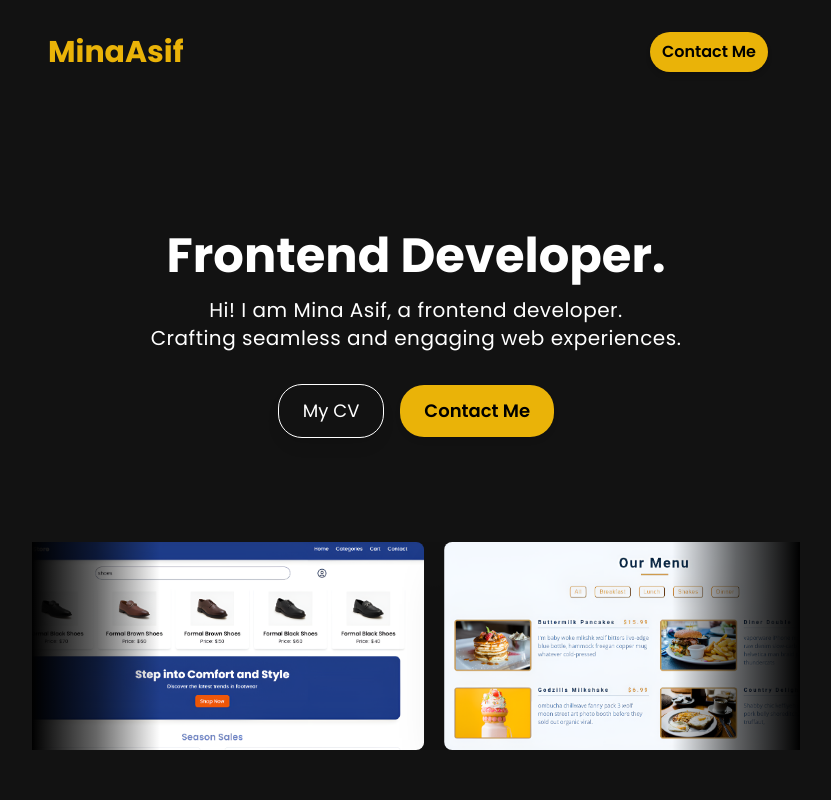
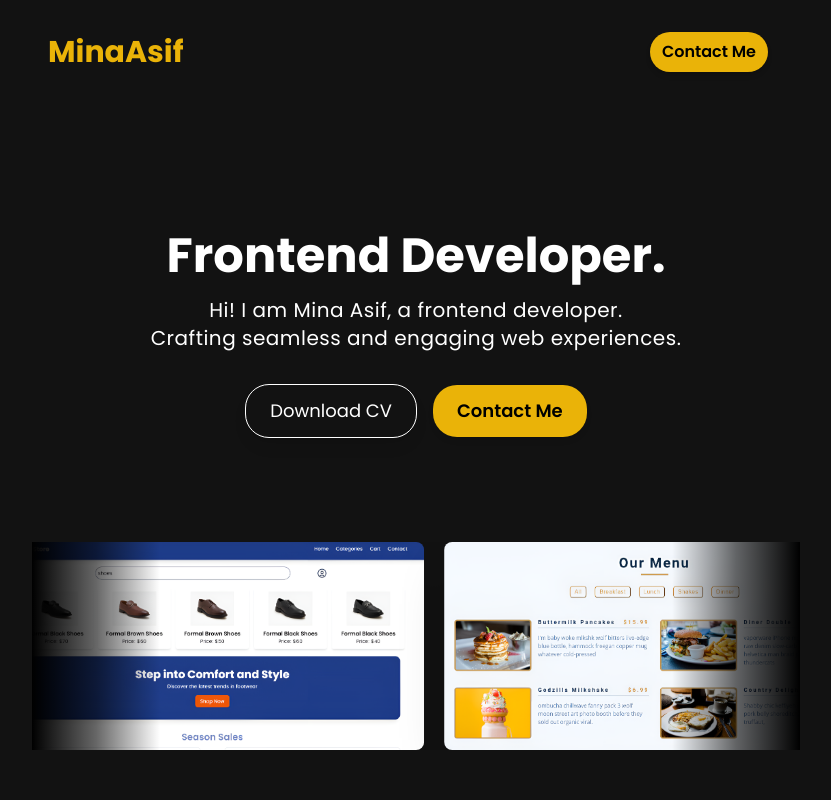
Before and after one commit to Mina-Shah/My-Portfolio, a React (Vite) app: page / in a window 1280 px wide. Shown: the top 800 px of the page, without its empty margins (224-1055 px from the left). Built offline with nearby package versions, Linux system fonts and the light colour scheme.

Commit message:
page fixes

```diff
--- a/src/components/Home.jsx
+++ b/src/components/Home.jsx
@@ -1,5 +1,5 @@
 import React from "react";
-import { useNavigate } from "react-router-dom";
+import { Link, useNavigate } from "react-router-dom";
 import { motion } from "framer-motion";
 import Projects from "./Projects";
 import About from "./About";
@@ -28,18 +28,19 @@ const Home = () => {
             <span>Crafting seamless and engaging web experiences.</span>
           </p>
         </div>
+        <div className="flex flex-row items-center gap-4 mt-6 justify-center mb-6 w-full">
+          <Link
+            to="/Mina_Asif__CV.pdf"
+            target="_blank"
+            rel="noopener noreferrer"
+            className="text-white border border-white text-base sm:text-lg px-6 py-3 rounded-3xl shadow-lg hover:bg-neutral-800 transition duration-300 text-center w-auto"
+          >
+            Download CV
+          </Link>
 
-        <div className="flex flex-col sm:flex-row sm:items-center space-y-4 sm:space-y-0 sm:space-x-4 mt-6 w-ful justify-center mb-6">
-          <a
-            href="/Mina_Asif_CV.pdf"
-            download="Mina_Asif_CV.pdf"
-            className="text-white border border-white text-lg px-6 py-3 rounded-3xl shadow-lg hover:bg-neutral-800 transition duration-300 text-center w-full sm:w-auto"
-          >
-            My CV
-          </a>
           <button
             onClick={() => navigate("/contact")}
-            className="px-6 py-3 bg-yellow-500 text-black text-lg font-semibold rounded-3xl shadow-md hover:bg-yellow-600 w-full sm:w-auto"
+            className="px-6 py-3 bg-yellow-500 text-black text-base sm:text-lg font-semibold rounded-3xl shadow-md hover:bg-yellow-600 w-auto"
           >
             Contact Me
           </button>
```
